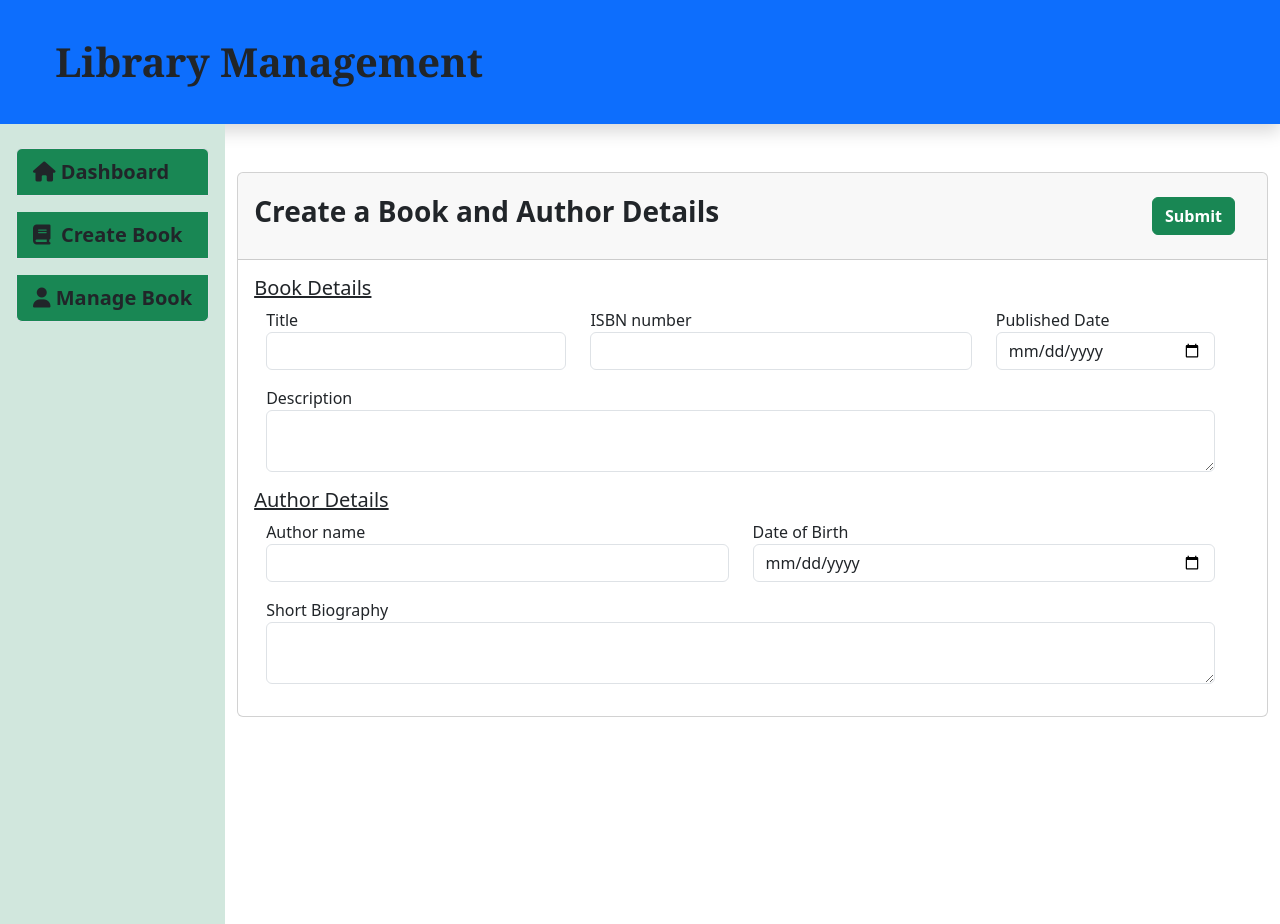
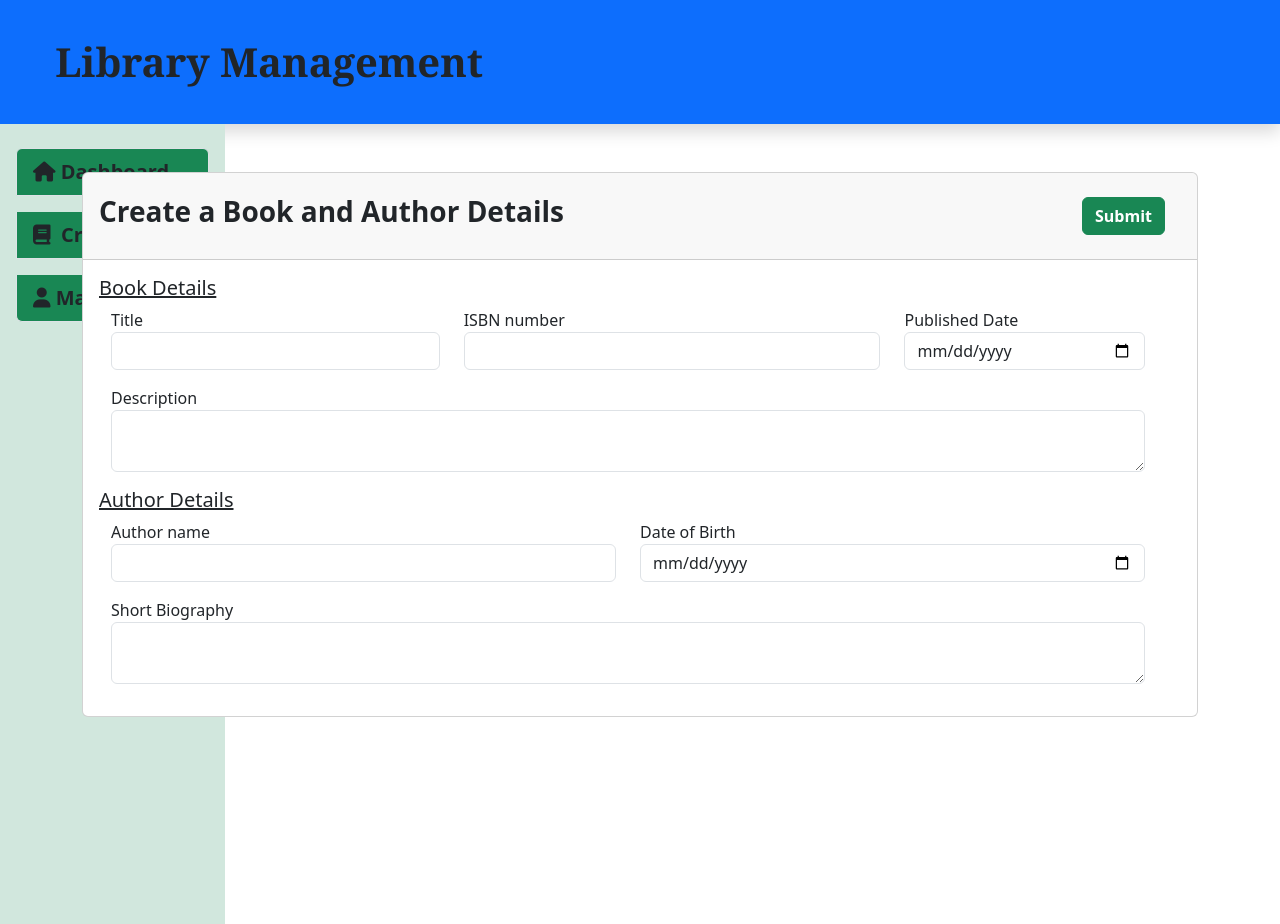
Before and after one commit to Deepakmuthu21/React_Library, a React (Vite) app: page /form in a window 1280 px wide. After the commit the page ends 800 px from the top, so only its background shows below. Built offline with nearby package versions, Linux system fonts and the light colour scheme; no server answers.

Commit message:
position fixed in sidebar

```diff
--- a/src/Pages/Create.jsx
+++ b/src/Pages/Create.jsx
@@ -23,6 +23,8 @@ function Create({ addBook, updateBook, editBook ,setEditBook}) {
             setFormValues(initialValues);
         }
     }, [editBook])
+    console.log(editBook);
+
 
     //Formik Validations fro input fields
     const validationSchema = Yup.object().shape({
--- a/src/components/Sidebar.jsx
+++ b/src/components/Sidebar.jsx
@@ -3,7 +3,7 @@ import { Link } from 'react-router-dom';
 
 const Sidebar = () => {
     return (
-        <div className='sidebar-fixed bg-success-subtle fw-bolder vh-100'>
+        <div className='position-fixed bg-success-subtle fw-bolder vh-100'>
             <div className='list-group list-group-flushm p-3 '>
                 <Link to="/" className='list-group-item  my-2 bg-success'>
                     <span className='fs-5'><i className="fa-solid fa-house"></i>&nbsp;Dashboard</span>
```
